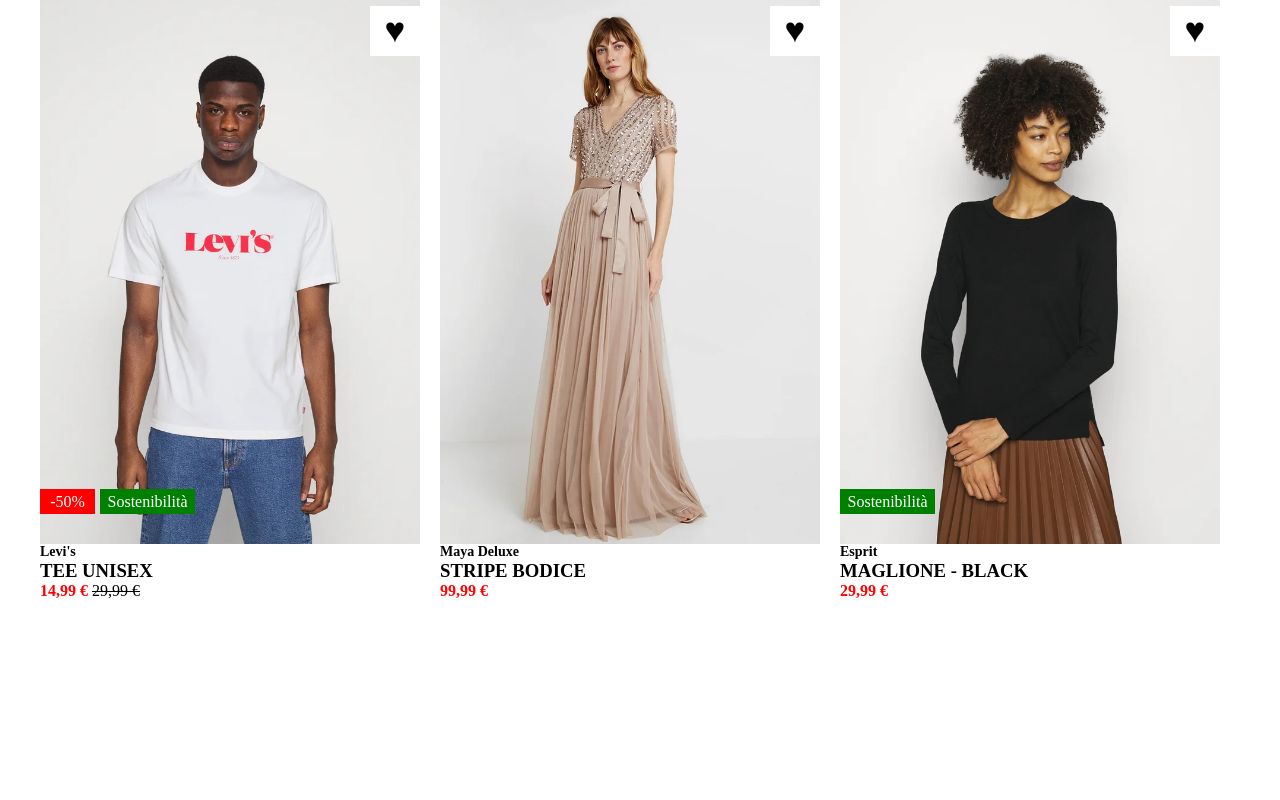
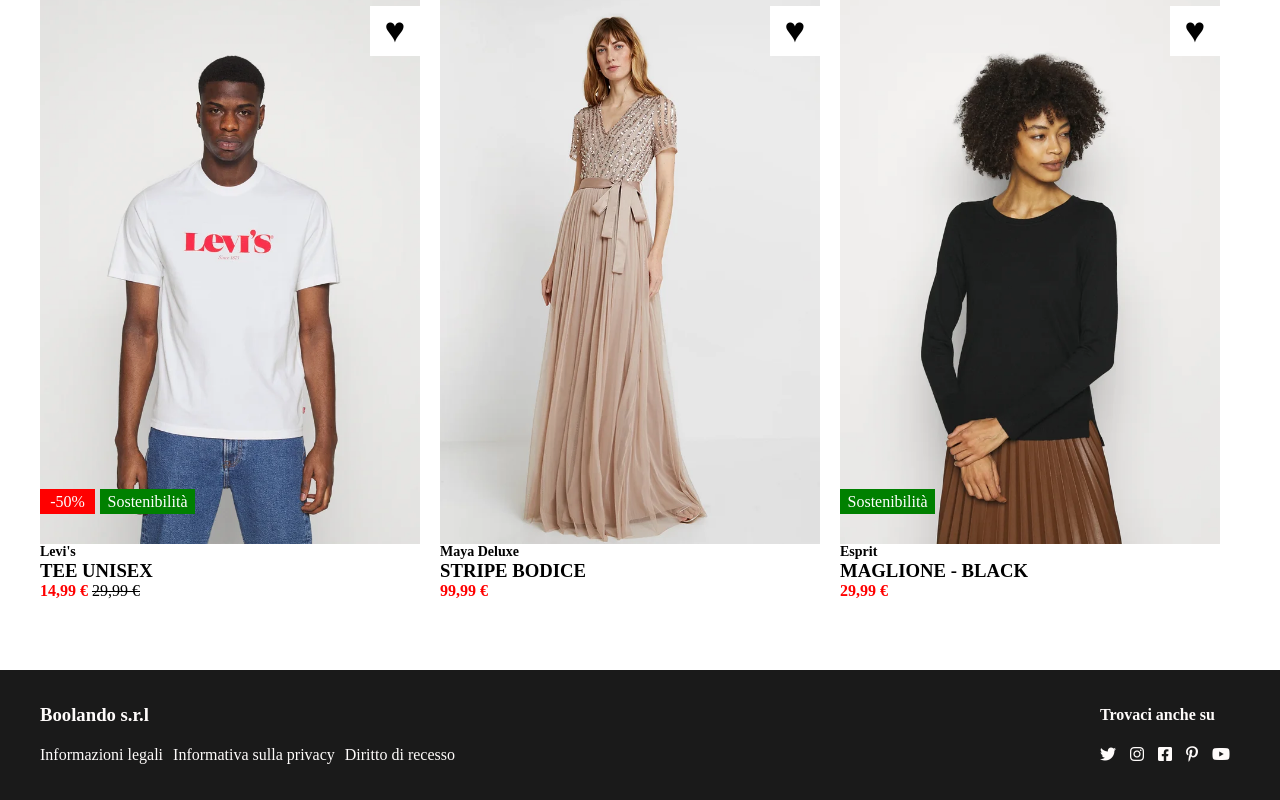
Before and after one commit to DavideGila/html-css-boolando, a plain HTML site: page index.html in a window 1280 px wide. Shown: the part 748-1548 px from the top of the page. Before the commit the page ends 1418 px from the top, so only its background shows below. Drawn offline with Linux system fonts and the light colour scheme.

Commit message:
footer completed

```diff
--- a/css/style.css
+++ b/css/style.css
@@ -44,6 +44,13 @@ a {
 .main-flex {
     display: flex;
     flex-flow: row wrap;
+}
+
+.footer-flex {
+    display: flex;
+    justify-content: space-between;
+    align-items: center;
+    align-content: center;
 }
 
 /* header */
@@ -167,3 +174,18 @@ h6 {
     align-items: center;
     align-content: center;
 }
+
+/* footer */
+
+footer {
+    background-color: var(--bg-footer);
+    padding: 25px 0;
+}
+
+footer h3, h4 {
+    color: var(--secondary-color);
+}
+
+footer > div:first-child {
+    line-height: 40px;
+}
--- a/index.html
+++ b/index.html
@@ -1,14 +1,18 @@
 <!DOCTYPE html>
 <html lang="en">
+
 <head>
     <meta charset="UTF-8">
     <meta name="viewport" content="width=device-width, initial-scale=1.0">
-    <link rel="stylesheet" href="https://cdnjs.cloudflare.com/ajax/libs/font-awesome/6.4.2/css/all.min.css" integrity="sha512-z3gLpd7yknf1YoNbCzqRKc4qyor8gaKU1qmn+CShxbuBusANI9QpRohGBreCFkKxLhei6S9CQXFEbbKuqLg0DA==" crossorigin="anonymous" referrerpolicy="no-referrer" />
+    <link rel="stylesheet" href="https://cdnjs.cloudflare.com/ajax/libs/font-awesome/6.4.2/css/all.min.css"
+        integrity="sha512-z3gLpd7yknf1YoNbCzqRKc4qyor8gaKU1qmn+CShxbuBusANI9QpRohGBreCFkKxLhei6S9CQXFEbbKuqLg0DA=="
+        crossorigin="anonymous" referrerpolicy="no-referrer" />
     <link rel="preconnect" href="https://fonts.googleapis.com">
     <link rel="preconnect" href="https://fonts.gstatic.com" crossorigin>
     <link rel="stylesheet" href="css/style.css">
     <title>Boolando</title>
 </head>
+
 <body>
     <header>
         <nav class="container header-flex">
@@ -74,7 +78,8 @@
             </div>
             <div class="card card-content">
                 <div class="position-relative"><img src="img/5.webp" alt="Quinto capo di abbigliamento">
-                <span class="heart">&hearts;</span></div>
+                    <span class="heart">&hearts;</span>
+                </div>
                 <h6>Maya Deluxe</h6>
                 <h3>STRIPE BODICE</h3>
                 <span><strong>99,99 €</strong></span>
@@ -92,5 +97,34 @@
         </div>
     </main>
 
+    <footer>
+        <div class="container footer-flex">
+            <div>
+                <h3>Boolando s.r.l</h3>
+                <ul class="footer-flex">
+                    <a href="">
+                        <li>Informazioni legali</li>
+                    </a>
+                    <a href="">
+                        <li>Informativa sulla privacy</li>
+                    </a>
+                    <a href="">
+                        <li>Diritto di recesso</li>
+                    </a>
+                </ul>
+            </div>
+
+            <div>
+                <h4>Trovaci anche su</h4>
+                <a href=""><i class="fa-brands fa-twitter social"></i></a>
+                <a href=""><i class="fa-brands fa-instagram social"></i></a>
+                <a href=""><i class="fa-brands fa-square-facebook social"></i></a>
+                <a href=""><i class="fa-brands fa-pinterest-p"></i></a>
+                <a href=""><i class="fa-brands fa-youtube social"></i></a>
+            </div>
+        </div>
+    </footer>
+
 </body>
+
 </html>
```
Lines whose indentation alone changed are shown as unchanged.
